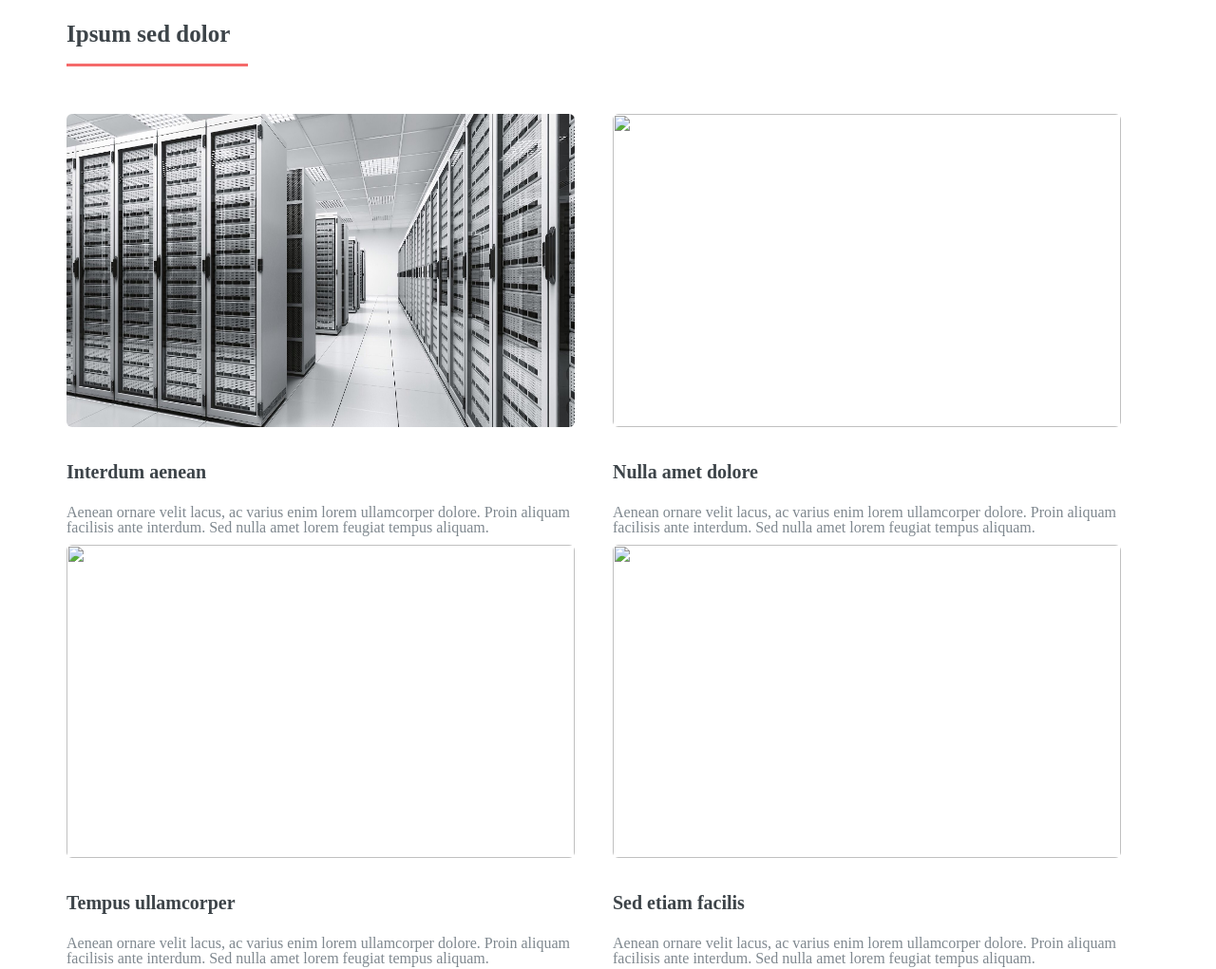
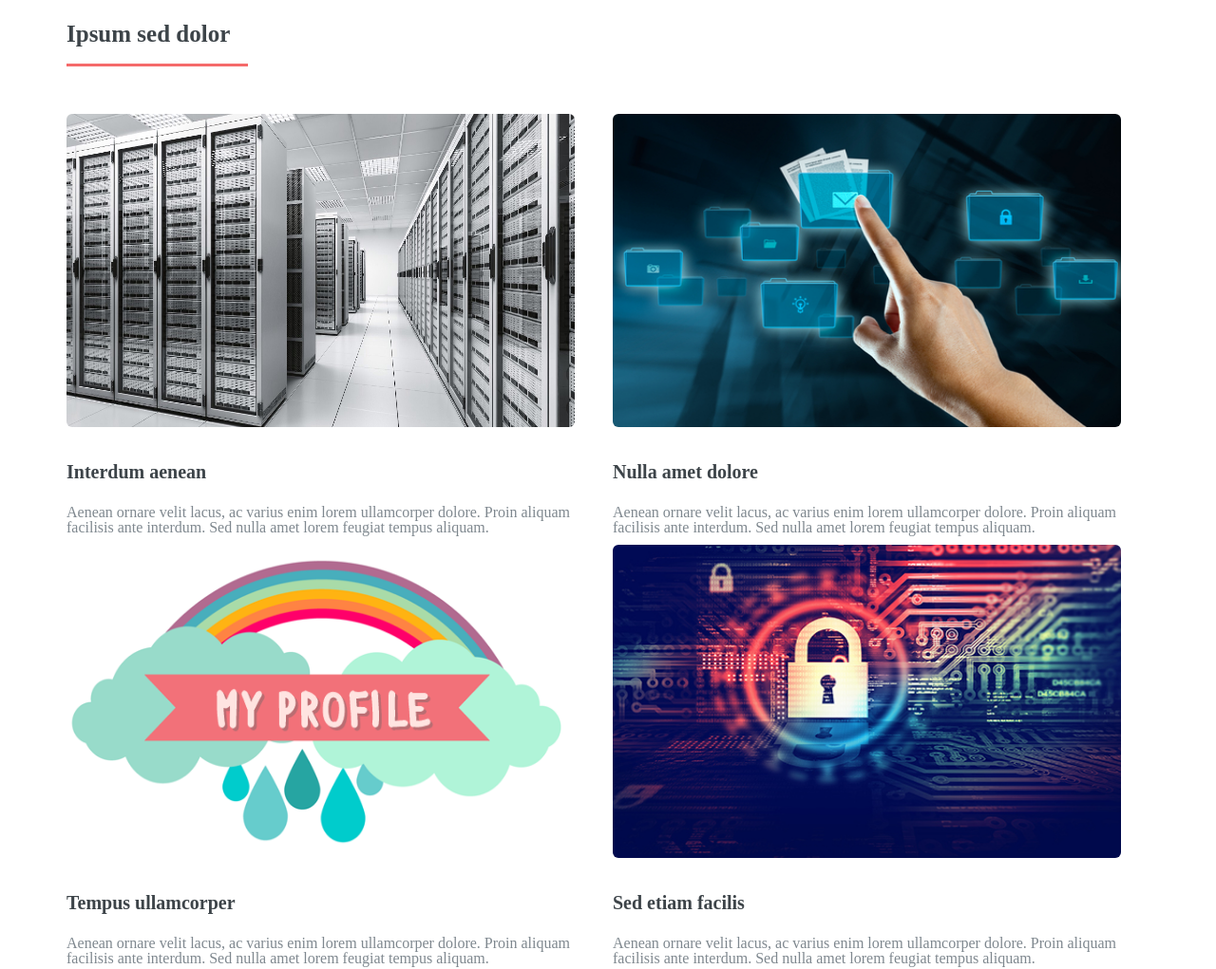
Before and after one commit to pintereach/Web-UI, a plain HTML site: page index.html in a window 1280 px wide. Shown: the part 1160-2181 px from the top of the page at 95% size. Drawn offline with Linux system fonts and the light colour scheme.

Commit message:
pictures-alpha

```diff
--- a/index.html
+++ b/index.html
@@ -103,7 +103,7 @@
 											-->
 										</article>
 										<article>
-											<a href="#" class="image"><img src="images/pic02.jpg" alt="" /></a>
+											<a href="#" class="image"><img src="img/Flashback-data-archive.jpg" alt="" /></a>
 											<h3>Nulla amet dolore</h3>
 											<p>Aenean ornare velit lacus, ac varius enim lorem ullamcorper dolore. Proin aliquam facilisis ante interdum. Sed nulla amet lorem feugiat tempus aliquam.</p>
 											<!--
@@ -113,7 +113,7 @@
 											-->
 										</article>
 										<article>
-											<a href="#" class="image"><img src="images/pic03.jpg" alt="" /></a>
+											<a href="#" class="image"><img src="img/profile-text-png-4.png" alt="" /></a>
 											<h3>Tempus ullamcorper</h3>
 											<p>Aenean ornare velit lacus, ac varius enim lorem ullamcorper dolore. Proin aliquam facilisis ante interdum. Sed nulla amet lorem feugiat tempus aliquam.</p>
 											<!--
@@ -123,7 +123,7 @@
 											-->
 										</article>
 										<article>
-											<a href="#" class="image"><img src="images/pic04.jpg" alt="" /></a>
+											<a href="#" class="image"><img src="img/data-secure-500.jpg" alt="" /></a>
 											<h3>Sed etiam facilis</h3>
 											<p>Aenean ornare velit lacus, ac varius enim lorem ullamcorper dolore. Proin aliquam facilisis ante interdum. Sed nulla amet lorem feugiat tempus aliquam.</p>
 											<!--
@@ -132,26 +132,35 @@
 												</ul>
 											-->
 										</article>
+										<!--
 										<article>
 											<a href="#" class="image"><img src="images/pic05.jpg" alt="" /></a>
 											<h3>Feugiat lorem aenean</h3>
 											<p>Aenean ornare velit lacus, ac varius enim lorem ullamcorper dolore. Proin aliquam facilisis ante interdum. Sed nulla amet lorem feugiat tempus aliquam.</p>
+											-->
 											<!--
 												<ul class="actions">
 												<li><a href="#" class="button">More</a></li>
 												</ul>
 											-->
+										<!--
 										</article>
+										-->
+
+										<!--
 										<article>
 											<a href="#" class="image"><img src="images/pic06.jpg" alt="" /></a>
 											<h3>Amet varius aliquam</h3>
 											<p>Aenean ornare velit lacus, ac varius enim lorem ullamcorper dolore. Proin aliquam facilisis ante interdum. Sed nulla amet lorem feugiat tempus aliquam.</p>
+											-->
 											<!--
 												<ul class="actions">
 												<li><a href="#" class="button">More</a></li>
 												</ul>
 											-->
+											<!--
 										</article>
+										-->
 									</div>
 								</section>
 
```
Also changed, not shown: img/7e7b23b64f786dbf0fedfc99488b057e3eb490d9.png (added), img/Flashback-data-archive.jpg (added), img/data-secure-500.jpg (added), img/diagram-transportData.svg (added), img/profile-text-png-4.png (added), img/tcs-active-archive-sup-web.jpg (added).
